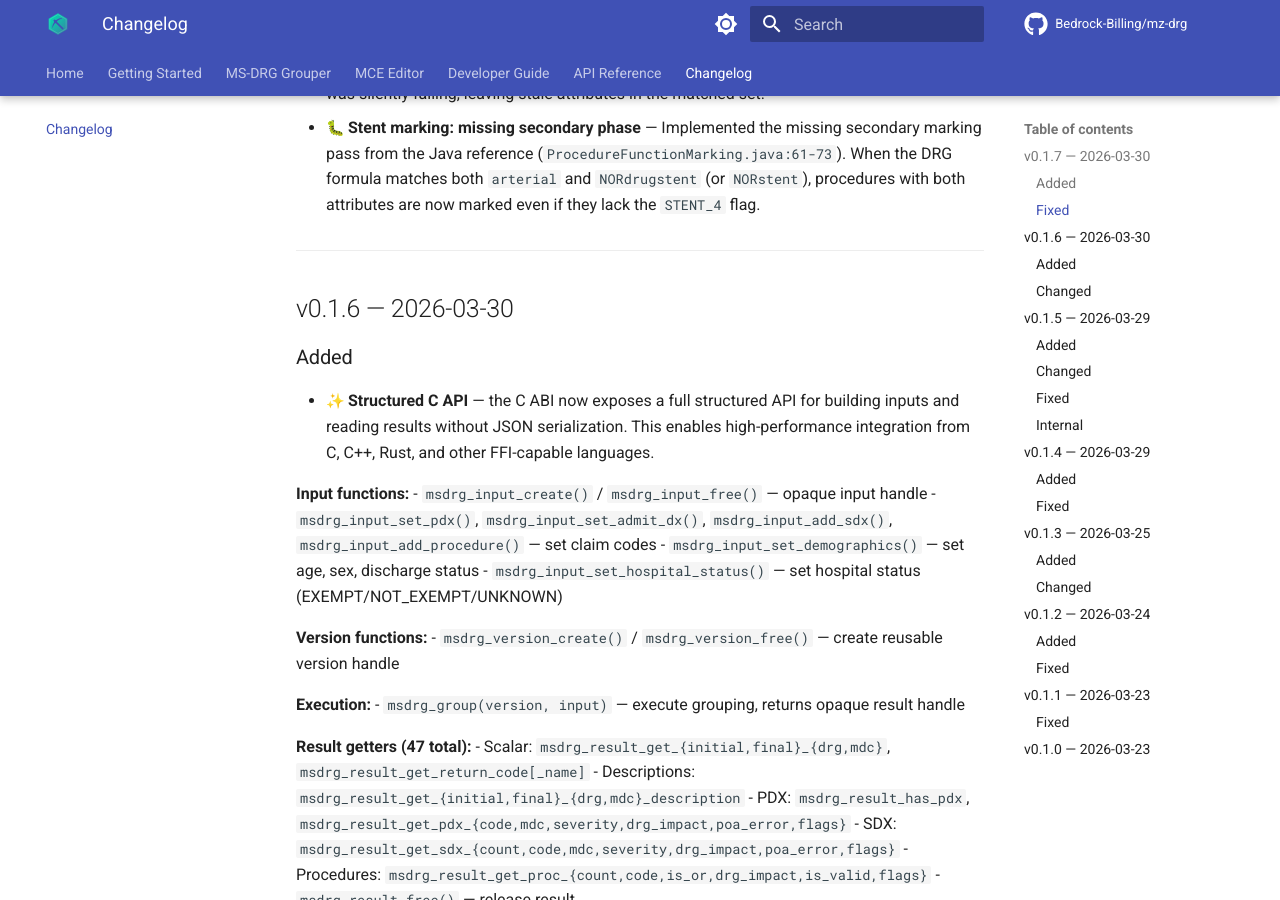
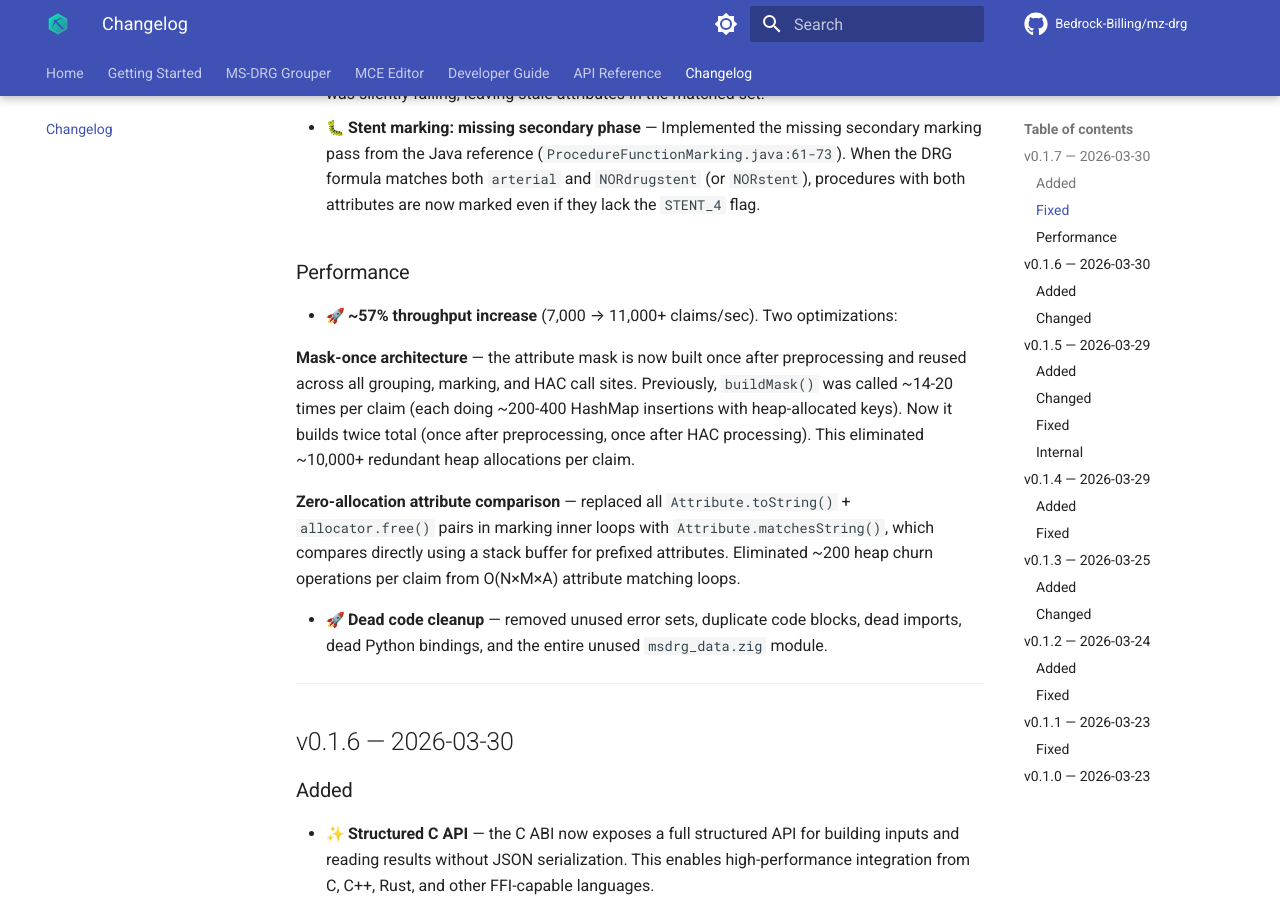
Before and after one commit to Bedrock-Billing/mz-drg, an MkDocs documentation site: the page built from docs/changelog.md, in a window 1280 px wide and 900 px high, scrolled down 1059 px. Built offline with MkDocs 1.6.1 and Material for MkDocs 9.7.7, drawn with Linux system fonts in a browser that asks for light colours; emoji names are drawn with the system emoji font; comment, search, counter and statistics services are not loaded.

Commit message:
performance: update masking logic to only build masks once, after preprocess and after hac

```diff
--- a/docs/changelog.md
+++ b/docs/changelog.md
@@ -31,6 +31,16 @@ All notable changes to this project are documented here. This project adheres to
 - :bug: **Stent marking: wrong attribute name case** — `markStents()` in `marking.zig` used `"nordrugstent"` and `"norstent"` (lowercase) instead of the correct `"NORdrugstent"` and `"NORstent"` (mixed case) from the data layer. The attribute cleanup after stent processing was silently failing, leaving stale attributes in the matched set.
 
 - :bug: **Stent marking: missing secondary phase** — Implemented the missing secondary marking pass from the Java reference (`ProcedureFunctionMarking.java:61-73`). When the DRG formula matches both `arterial` and `NORdrugstent` (or `NORstent`), procedures with both attributes are now marked even if they lack the `STENT_4` flag.
+
+### Performance
+
+- :rocket: **~57% throughput increase** (7,000 → 11,000+ claims/sec). Two optimizations:
+
+  **Mask-once architecture** — the attribute mask is now built once after preprocessing and reused across all grouping, marking, and HAC call sites. Previously, `buildMask()` was called ~14-20 times per claim (each doing ~200-400 HashMap insertions with heap-allocated keys). Now it builds twice total (once after preprocessing, once after HAC processing). This eliminated ~10,000+ redundant heap allocations per claim.
+
+  **Zero-allocation attribute comparison** — replaced all `Attribute.toString()` + `allocator.free()` pairs in marking inner loops with `Attribute.matchesString()`, which compares directly using a stack buffer for prefixed attributes. Eliminated ~200 heap churn operations per claim from O(N×M×A) attribute matching loops.
+
+- :rocket: **Dead code cleanup** — removed unused error sets, duplicate code blocks, dead imports, dead Python bindings, and the entire unused `msdrg_data.zig` module.
 
 ---
 
```
Also changed, not shown: README.md (+1 -1 lines), 5 other files.
